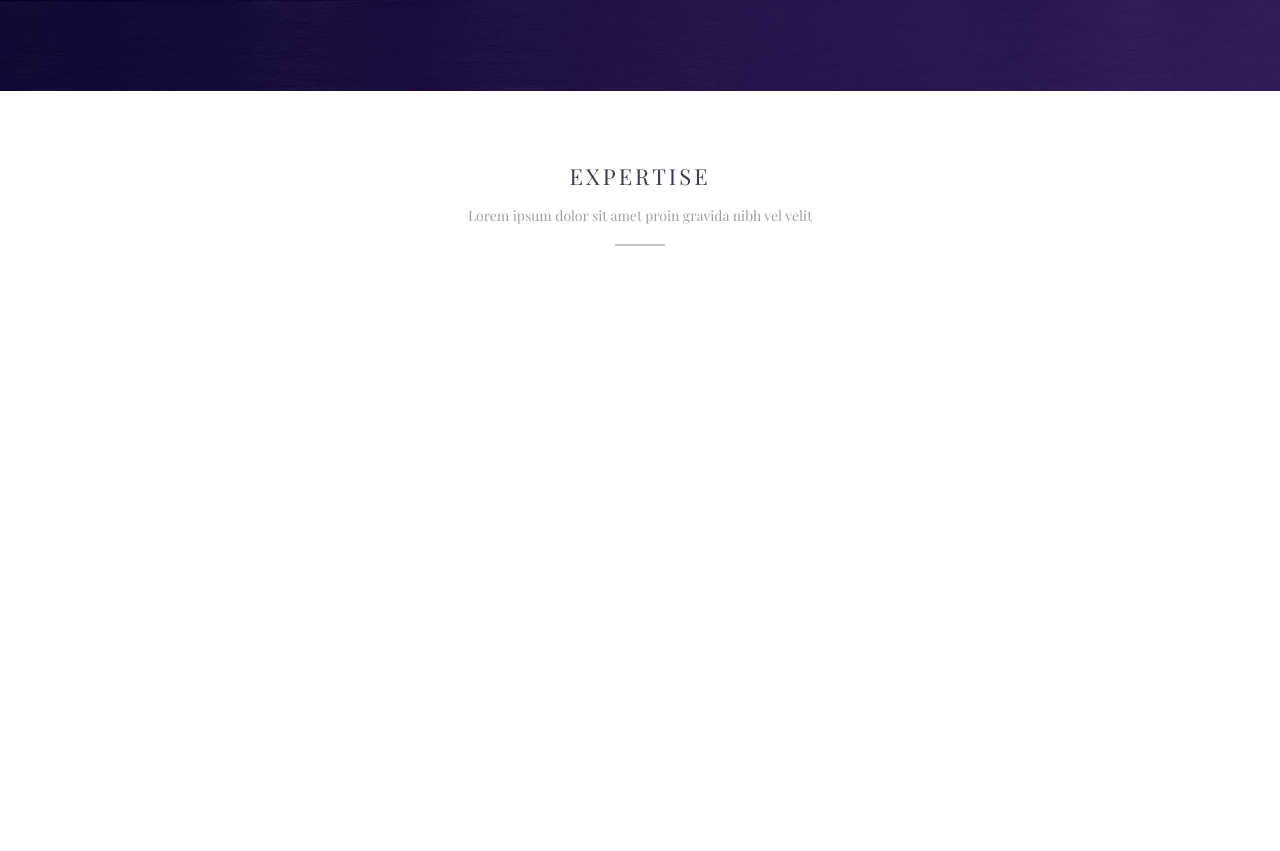
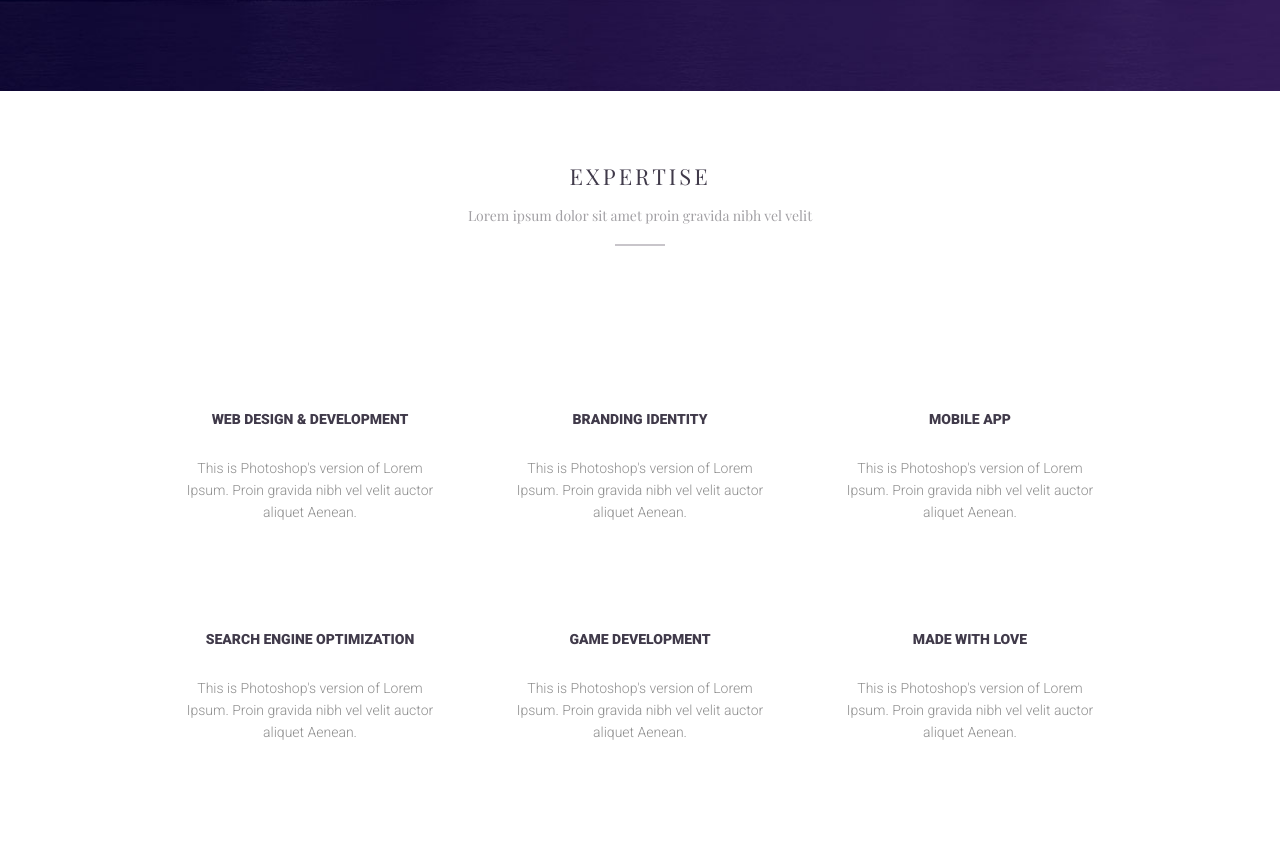
Before and after one commit to OnlY4Dos/tajam, a plain HTML site: page index.html in a window 1280 px wide. Shown: the part 1609-2460 px from the top of the page. Drawn offline with nearby package versions, Linux system fonts and the light colour scheme; files whose address does not match are found by name; a web font is replaced by a local one.

Commit message:
expertise

```diff
--- a/Resources/css/style.css
+++ b/Resources/css/style.css
@@ -234,3 +234,28 @@ h1,h2,h3,h4,h5,h6{
     background-color: #C8C5CA;
     margin: 19px auto 0;
 }
+.expertise__content{
+    padding: 0 20px;
+    margin-top: 165px;
+    display: grid;
+    grid-template-columns: 260px 260px 260px;
+    grid-column-gap: 70px;
+    grid-template-rows: 220px 220px;
+}
+.expertise__block__title{
+    text-align: center;
+    font-family: 'Roboto', sans-serif;
+    font-weight: 900;
+    font-size: 14px;
+    color: #403A4A;
+    text-transform: uppercase;
+}
+.expertise__block__text{
+    padding-top: 30px;
+    text-align: center;
+    font-family: 'Roboto', sans-serif;
+    font-weight: 300;
+    font-size: 14px;
+    color: #8E8E8E;
+    line-height: 22px;
+}
--- a/index.html
+++ b/index.html
@@ -68,11 +68,29 @@
                         <h2 class="expertise__title2">Lorem ipsum dolor sit amet proin gravida nibh vel velit</h2>
                     </div>
                     <div class="expertise__content">
-                        <div class="expertise__content_1row">
-                            <div class="expertise__1"></div>
+                        <div class="expertise__block1">
+                            <h1 class="expertise__block__title">web design & development</h1>
+                            <h2 class="expertise__block__text">This is Photoshop's version  of Lorem Ipsum. Proin gravida nibh vel velit auctor aliquet Aenean.</h2>
                         </div>
-                        <div class="expertise__content_2row">
-
+                        <div class="expertise__block2">
+                            <h1 class="expertise__block__title">branding identity</h1>
+                            <h2 class="expertise__block__text">This is Photoshop's version  of Lorem Ipsum. Proin gravida nibh vel velit auctor aliquet Aenean.</h2>
+                        </div>
+                        <div class="expertise__block3">
+                            <h1 class="expertise__block__title">mobile app</h1>
+                            <h2 class="expertise__block__text">This is Photoshop's version  of Lorem Ipsum. Proin gravida nibh vel velit auctor aliquet Aenean.</h2>
+                        </div>
+                        <div class="expertise__block4">
+                            <h1 class="expertise__block__title">SEARCH ENGINE OPTIMIZATION</h1>
+                            <h2 class="expertise__block__text">This is Photoshop's version  of Lorem Ipsum. Proin gravida nibh vel velit auctor aliquet Aenean.</h2>
+                        </div>
+                        <div class="expertise__block5">
+                            <h1 class="expertise__block__title">GAME DEVELOPMENT</h1>
+                            <h2 class="expertise__block__text">This is Photoshop's version  of Lorem Ipsum. Proin gravida nibh vel velit auctor aliquet Aenean.</h2>
+                        </div>
+                        <div class="expertise__block6">
+                            <h1 class="expertise__block__title">MADE WITH LOVE</h1>
+                            <h2 class="expertise__block__text">This is Photoshop's version  of Lorem Ipsum. Proin gravida nibh vel velit auctor aliquet Aenean.</h2>
                         </div>
                     </div>
                 </div>
```
